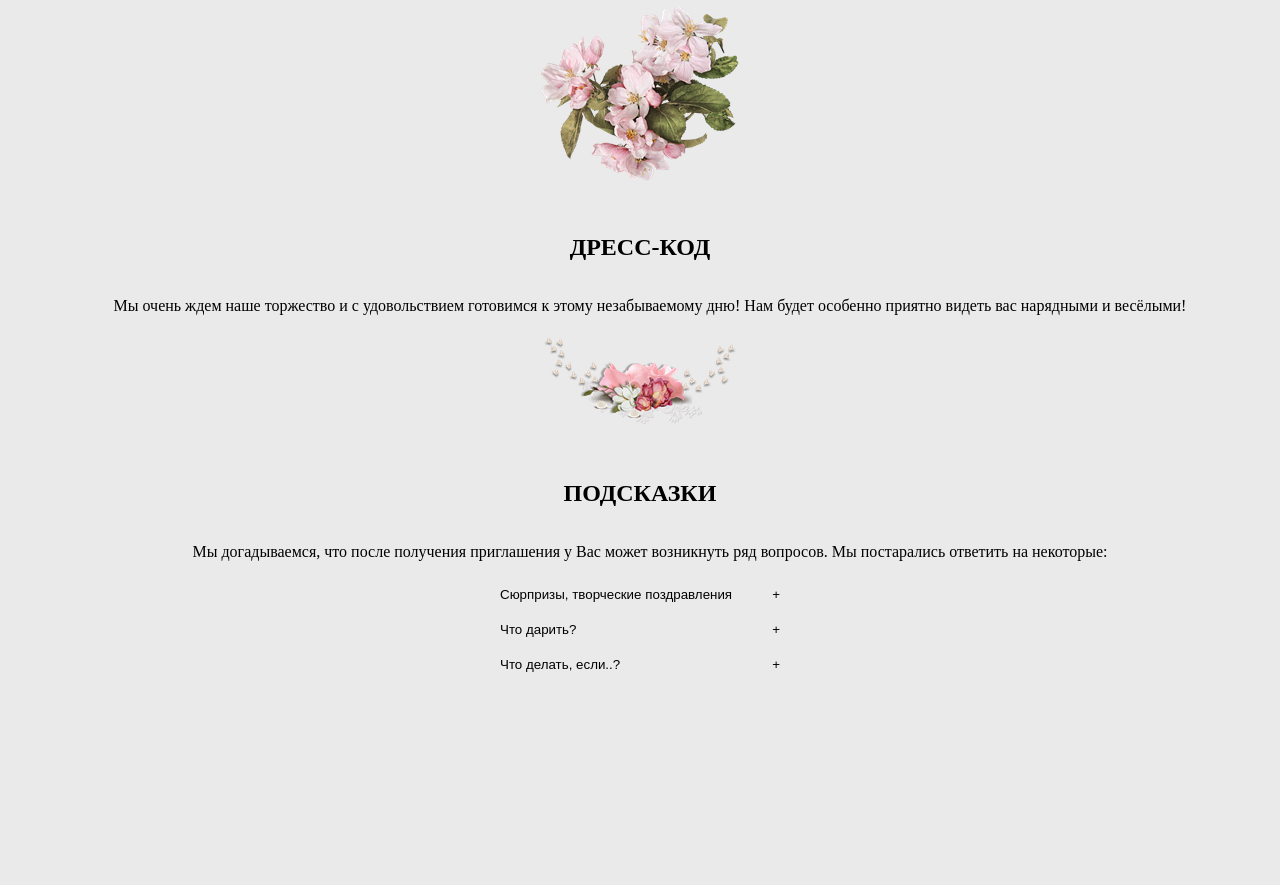
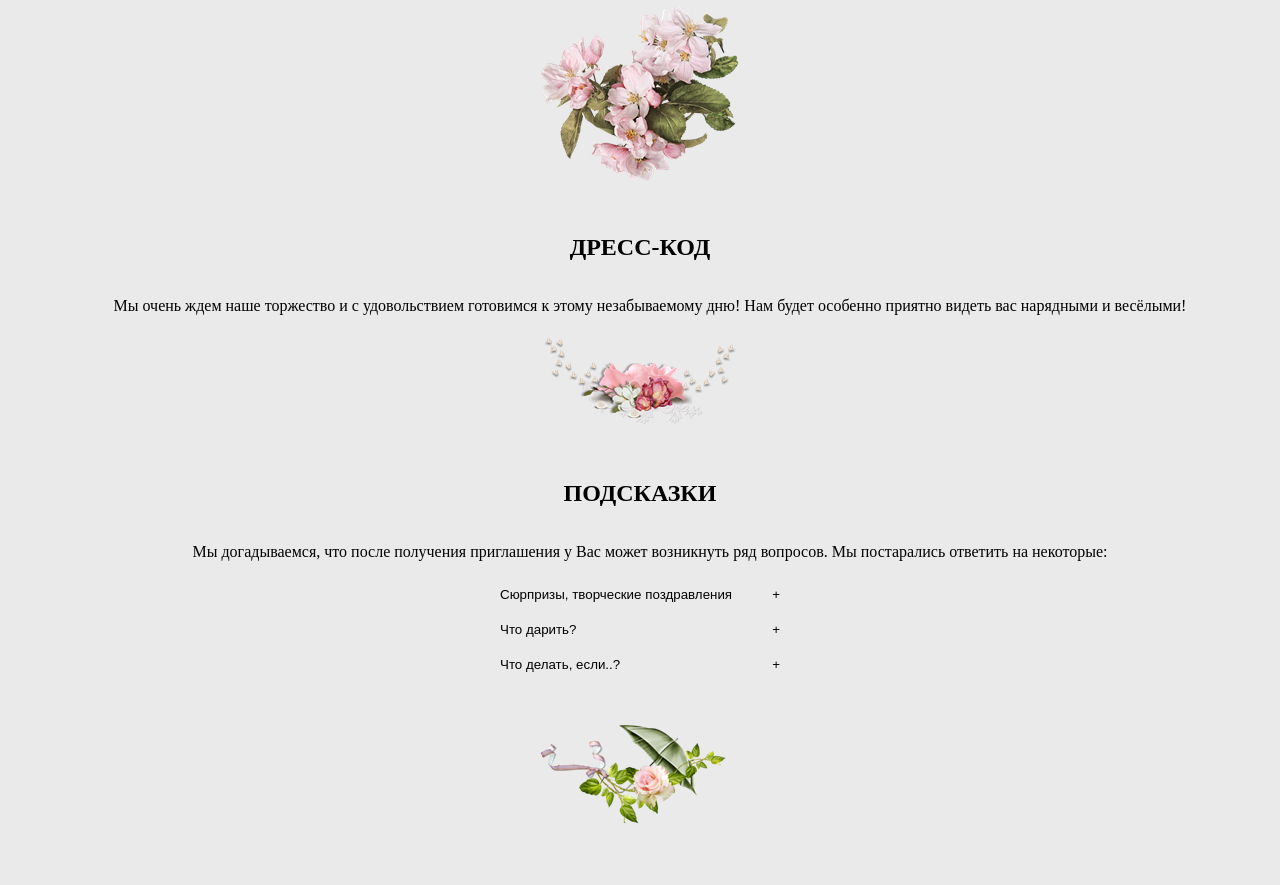
Before and after one commit to Valentin-KV/wedding, a website: page index.html in a window 1280 px wide. Shown: the part 1055-1940 px from the top of the page. Before the commit the page ends 1752 px from the top, so only its background shows below. Drawn offline with Linux system fonts and the light colour scheme.

Commit message:
feat: add hints image

```diff
--- a/index.html
+++ b/index.html
@@ -77,6 +77,7 @@
                             </div>
                         </li>
                     </ul>
+                    <img class="image" src="/wedding/assets/images/branch-hints01.png" alt="branch-hints">
                 </div>
             </div>
         </div>
--- a/styles/style.css
+++ b/styles/style.css
@@ -149,6 +149,8 @@ p {
 }
 
 .container {
+    display: flex;
+    flex-direction: column;
     width: 300px; /* Ширина контейнера */
   }
 
```
Also changed, not shown: assets/images/branch-hints01.png (added).
